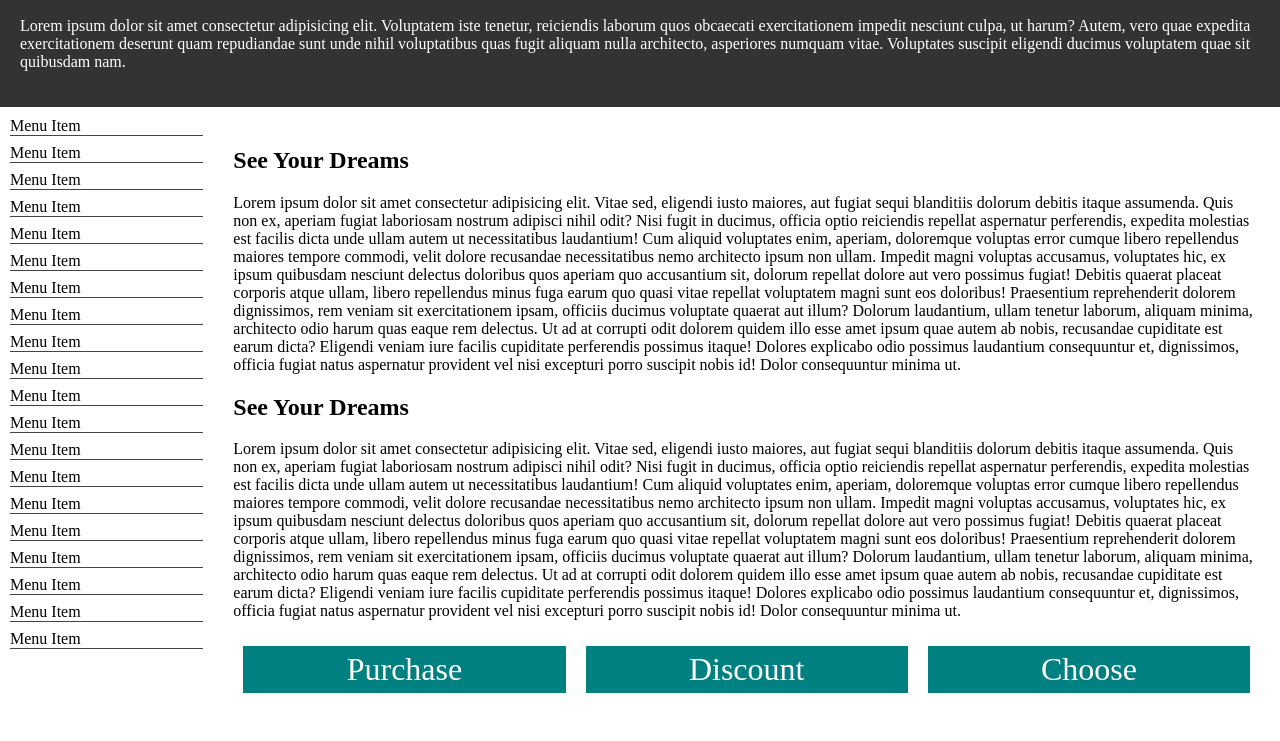
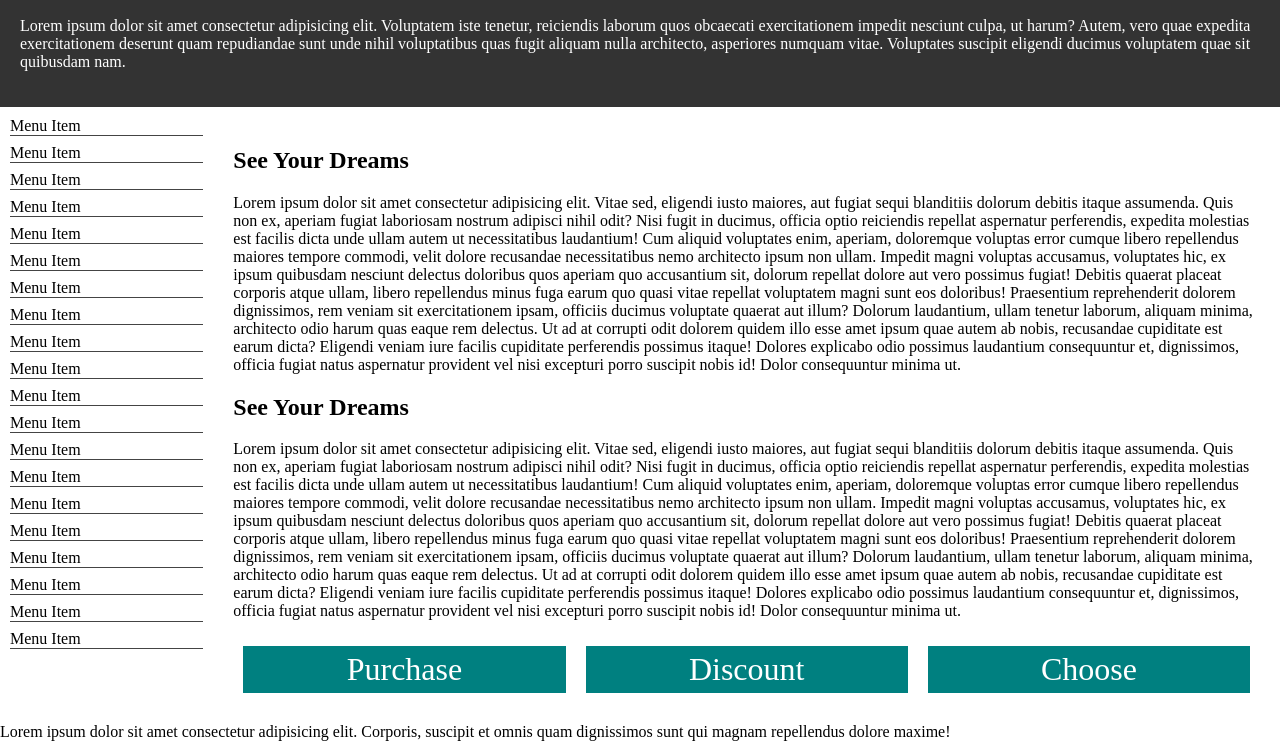
Before and after one commit to mohammadghanbary/m.j.ghanbari, a plain HTML site: page index.html in a window 1280 px wide. Shown: the part 100-841 px from the top of the page. Drawn offline with Linux system fonts and the light colour scheme.

Commit message:
footer added

```diff
--- a/index.html
+++ b/index.html
@@ -91,6 +91,8 @@
                     </div>
             </section>
         </main>
+        <footer>Lorem ipsum dolor sit amet consectetur adipisicing elit. Corporis, suscipit et omnis quam dignissimos
+            sunt qui magnam repellendus dolore maxime!</footer>
     </div>
 </body>
 
```
